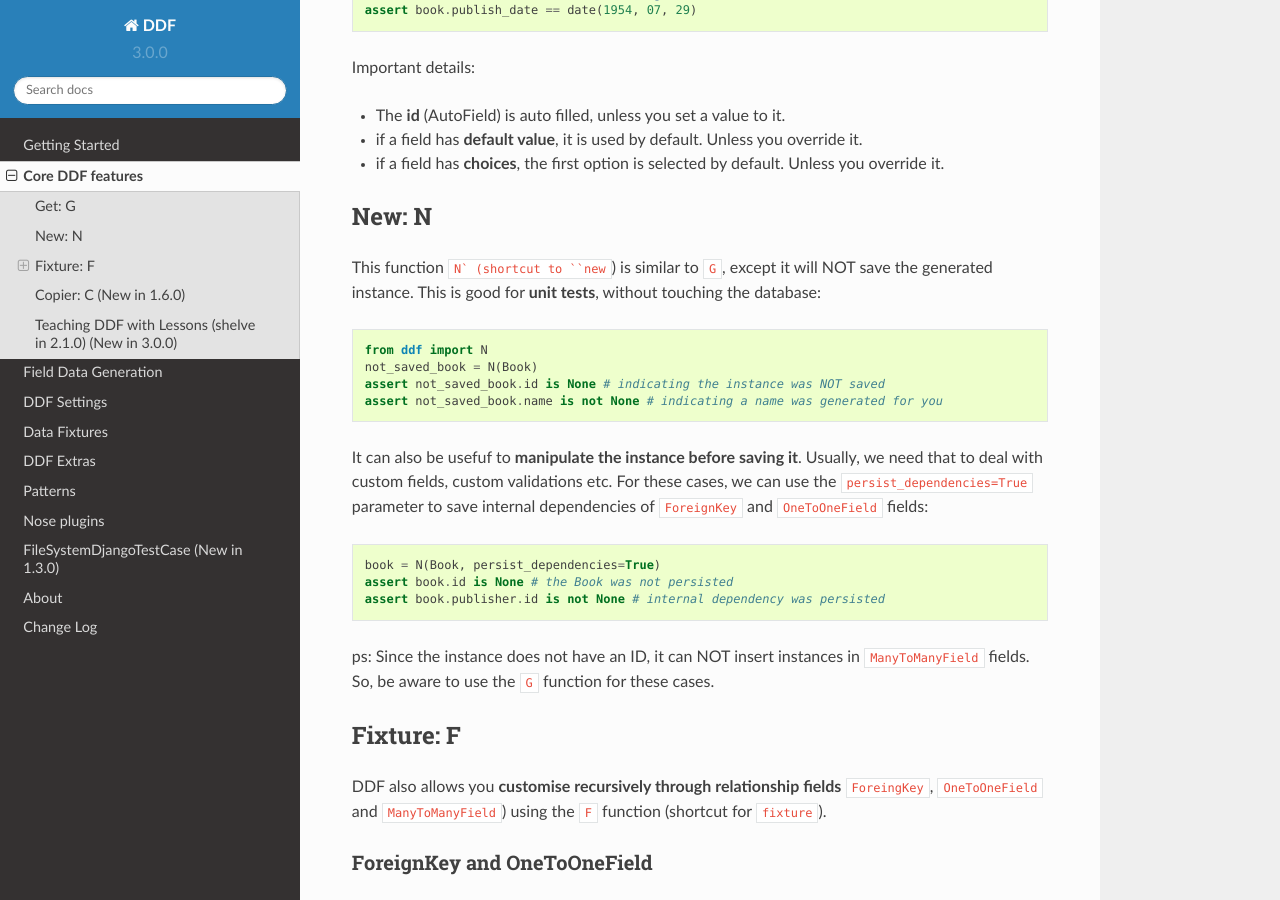
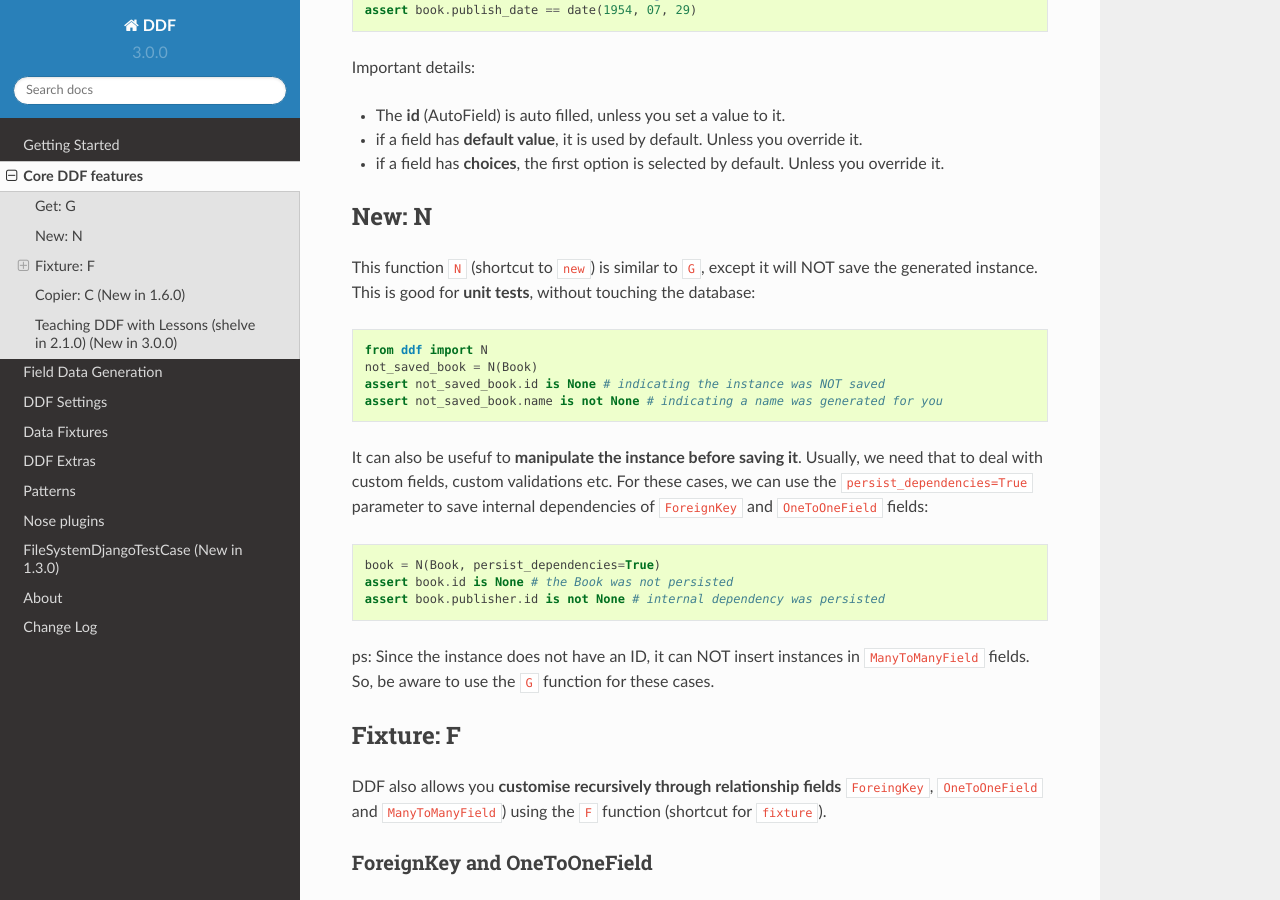
Before and after one commit to paulocheque/django-dynamic-fixture, a Sphinx documentation site: the page built from docs/source/ddf.rst, in a window 1280 px wide and 900 px high, scrolled down 851 px. Built offline with Sphinx 7.4.7 and the Read the Docs theme 2.0.0, drawn with Linux system fonts in a browser that asks for light colours.

Commit message:
[doc] Fixed some doc typos

```diff
--- a/docs/source/ddf.rst
+++ b/docs/source/ddf.rst
@@ -39,7 +39,7 @@ Important details:
 New: N
 ===============================================================================
 
-This function ``N` (shortcut to ``new``) is similar to ``G``, except it will NOT save the generated instance. This is good for **unit tests**, without touching the database::
+This function ``N`` (shortcut to ``new``) is similar to ``G``, except it will NOT save the generated instance. This is good for **unit tests**, without touching the database::
 
     from ddf import N
     not_saved_book = N(Book)
```
